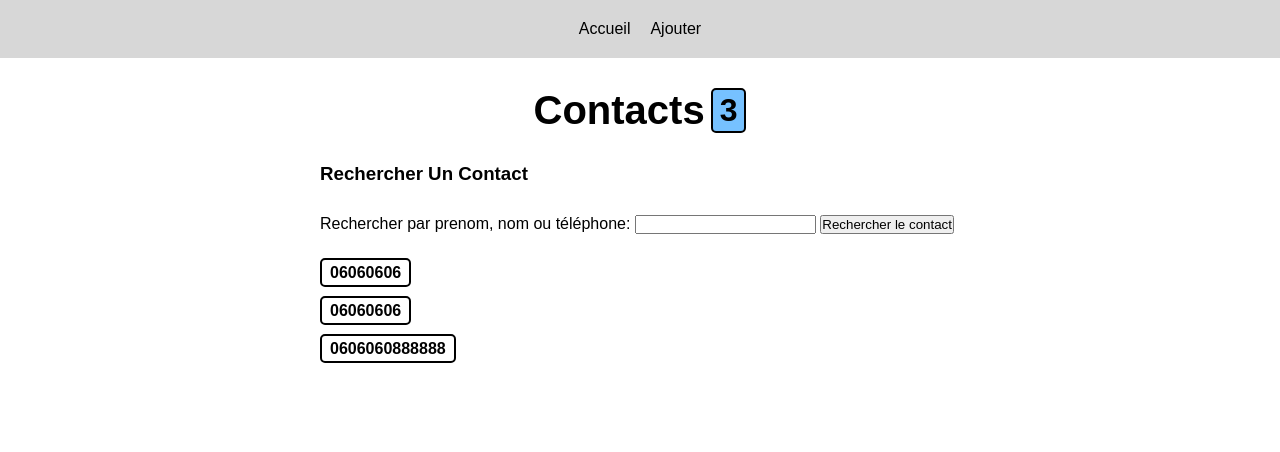
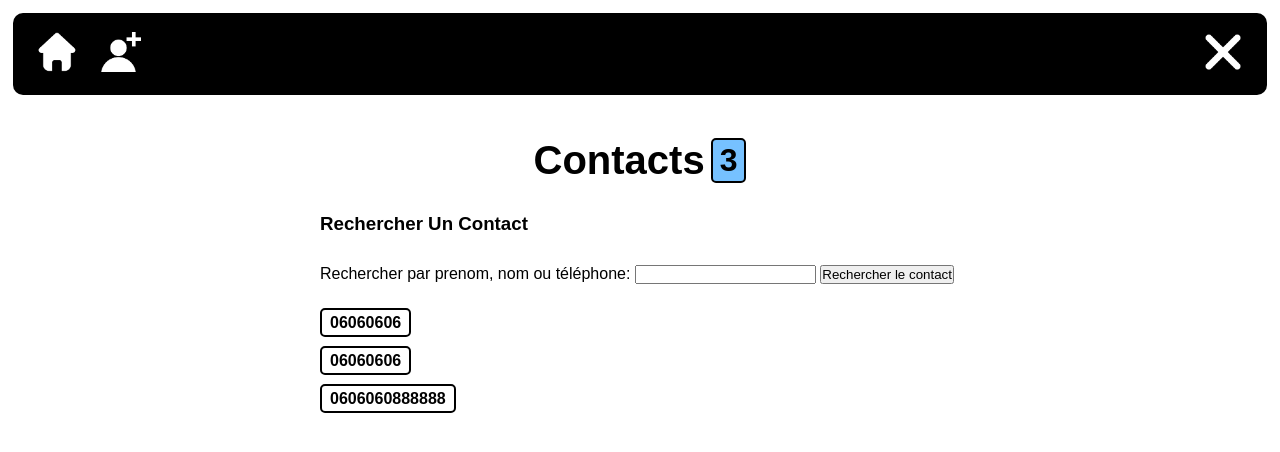
Before and after one commit to k-3st3ban/repertoire_tel_NSI, a Flask app: page / in a window 1280 px wide. Shown: the top 452 px of the page. Run offline with Flask 2, Linux system fonts and the light colour scheme; data comes from the database, SQL or seed files in the repository.

Commit message:
started close tab feature

```diff
--- a/static/css/styles.css
+++ b/static/css/styles.css
@@ -1,5 +1,5 @@
 :root {
-    --main-bg-color: rgb(215, 215, 215);
+    --main-bg-color: rgb(0, 0, 0);
     --light-blue-color: rgb(220, 243, 255);
     --darker-blue-color: rgb(118, 193, 255);
     --main-red-color: rgb(255, 221, 221);
@@ -17,17 +17,35 @@
 
 header {
     display: flex;
-    justify-content: center;
+    justify-content: space-between;
     align-items: center;
+    padding-inline: 1.5rem;
+    padding-block: 1.2rem;
+    margin: 0.8rem;
     background-color: var(--main-bg-color);
-    padding-block: 20px;
+    border-radius: 10px;
 }
 
 header ul {
     display: flex;
     justify-content: center;
     align-items: center;
-    gap: 20px;
+    gap: 1.5rem;
+}
+
+header button {
+    cursor: pointer;
+    background-color: transparent;
+    border: none;
+}
+
+header img {
+    width: 40px;
+    transition: width 0.2s ease-in-out;
+}
+
+header img:hover {
+    width: 45px;
 }
 
 main {
--- /dev/null
+++ b/static/js/main.js
@@ -0,0 +1,3 @@
+function closeTab() {
+    alert();
+}
--- a/templates/layout.html
+++ b/templates/layout.html
@@ -12,8 +12,13 @@
 <body>
     <header>
         <ul>
-            <li><a href={{ url_for('index') }}>Accueil</a></li>
-            <li><a href={{ url_for('contact_add_page') }}>Ajouter</a></li>
+            <li><a href={{ url_for('index') }}><img src="{{ url_for('static',filename='icons/home.png') }}"></a></li>
+            <li><a href={{ url_for('contact_add_page') }}><img
+                        src="{{ url_for('static',filename='icons/add-contact.png') }}"></a></li>
+        </ul>
+        <ul>
+            <li><button onclick="closeTab()"><img src="{{ url_for('static',filename='icons/leave.png') }}"></button>
+            </li>
         </ul>
     </header>
     <main>
@@ -30,6 +35,7 @@
             {% block content %} {% endblock %}
         </section>
     </main>
+    <script src="{{ url_for('static',filename='js/main.js') }}"></script>
 </body>
 
 </html>
```
Also changed, not shown: static/icons/add-contact.png (added), static/icons/home.png (added), static/icons/leave.png (added).
